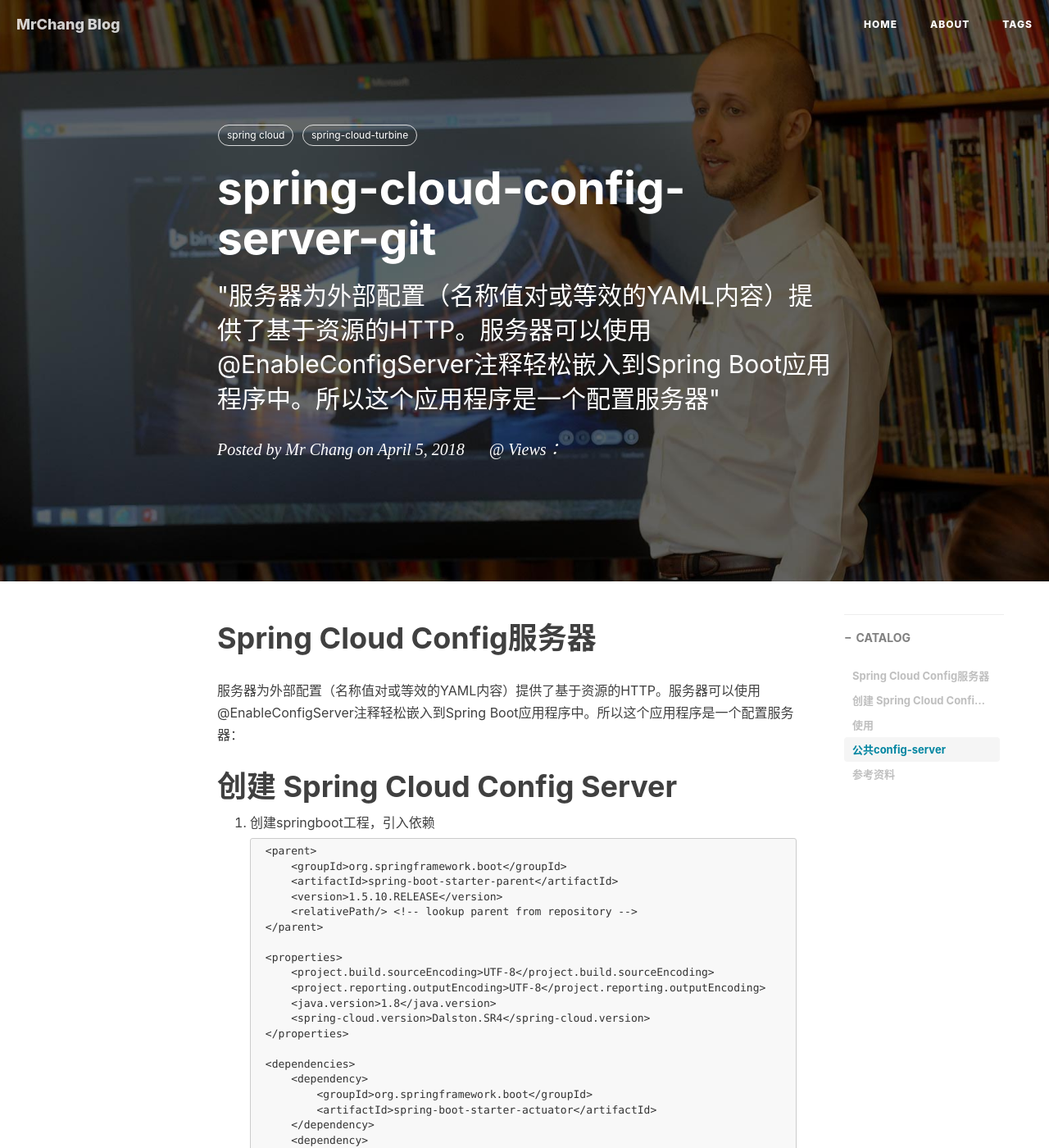
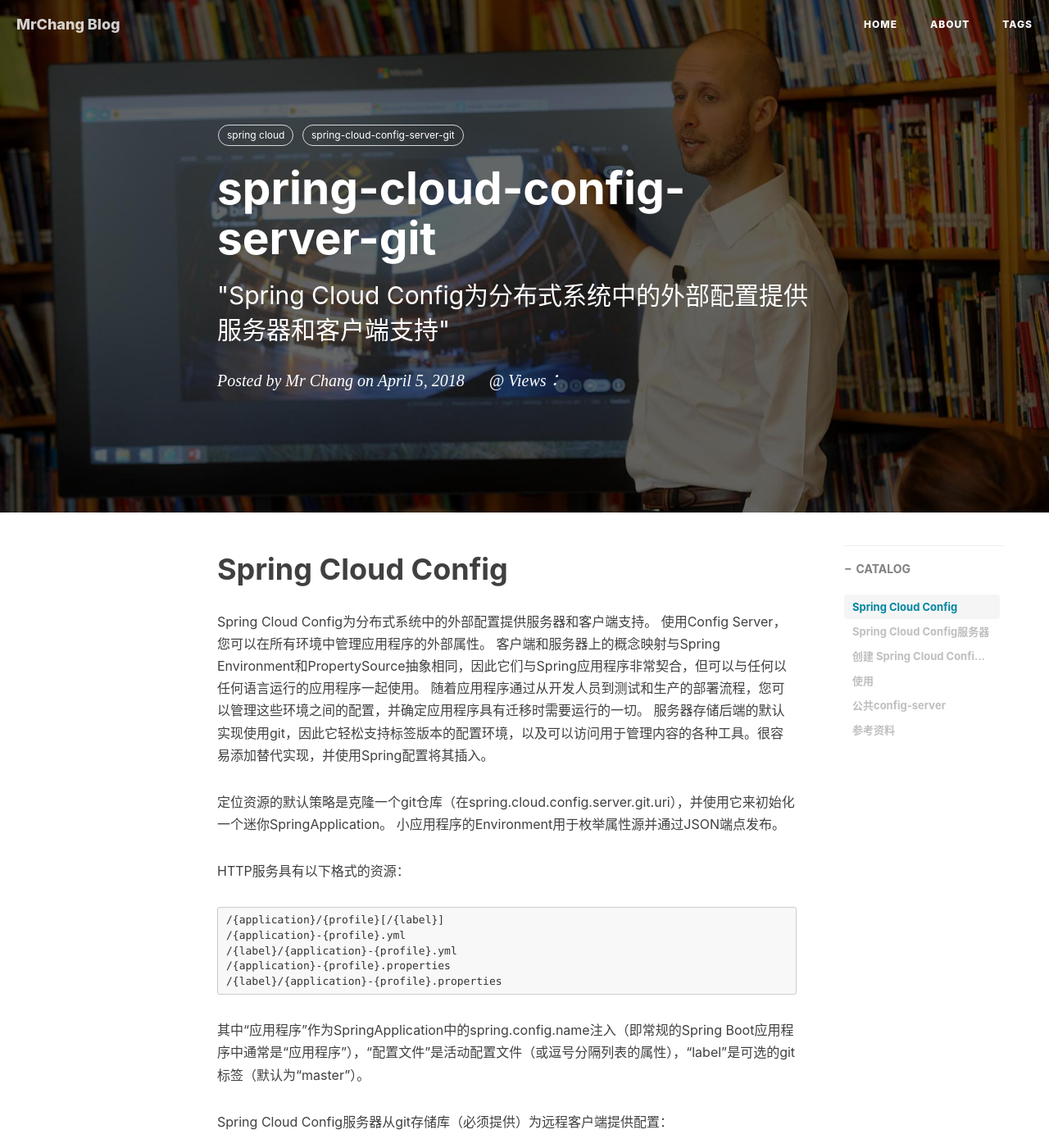
Before and after one commit to ncic-ict/changdaye.github.io, a Jekyll site: the page built from _posts/2018-04-05-spring-cloud-config-server-git.md, in a window 1280 px wide and 1400 px high. Shown: the whole window at 82% size. Built offline with Jekyll 4.4.1, drawn with Linux system fonts in a browser that asks for light colours; nearby versions of some CDN libraries; comment, search, counter and statistics services are not loaded; some of the changed text lies outside the part shown.

Commit message:
增加修饰

```diff
--- a/_posts/2018-04-05-spring-cloud-config-server-git.md
+++ b/_posts/2018-04-05-spring-cloud-config-server-git.md
@@ -1,15 +1,41 @@
 ---
 layout:     post
 title:     	spring-cloud-config-server-git
-subtitle:    "\"服务器为外部配置（名称值对或等效的YAML内容）提供了基于资源的HTTP。服务器可以使用@EnableConfigServer注释轻松嵌入到Spring Boot应用程序中。所以这个应用程序是一个配置服务器\""
+subtitle:    "\"Spring Cloud Config为分布式系统中的外部配置提供服务器和客户端支持\""
 date:       2018-04-05
 author:     Mr Chang
 header-img: img/post-bg-e2e-ux.jpg
 catalog: true
 tags:
     - spring cloud
-    - spring-cloud-turbine
+    - spring-cloud-config-server-git
 ---
+
+# Spring Cloud Config
+
+Spring Cloud Config为分布式系统中的外部配置提供服务器和客户端支持。
+使用Config Server，您可以在所有环境中管理应用程序的外部属性。
+客户端和服务器上的概念映射与Spring Environment和PropertySource抽象相同，因此它们与Spring应用程序非常契合，但可以与任何以任何语言运行的应用程序一起使用。
+随着应用程序通过从开发人员到测试和生产的部署流程，您可以管理这些环境之间的配置，并确定应用程序具有迁移时需要运行的一切。
+服务器存储后端的默认实现使用git，因此它轻松支持标签版本的配置环境，以及可以访问用于管理内容的各种工具。很容易添加替代实现，并使用Spring配置将其插入。
+
+定位资源的默认策略是克隆一个git仓库（在spring.cloud.config.server.git.uri），并使用它来初始化一个迷你SpringApplication。
+小应用程序的Environment用于枚举属性源并通过JSON端点发布。
+
+HTTP服务具有以下格式的资源：
+
+    /{application}/{profile}[/{label}]
+    /{application}-{profile}.yml
+    /{label}/{application}-{profile}.yml
+    /{application}-{profile}.properties
+    /{label}/{application}-{profile}.properties
+
+
+其中“应用程序”作为SpringApplication中的spring.config.name注入（即常规的Spring Boot应用程序中通常是“应用程序”），“配置文件”是活动配置文件（或逗号分隔列表的属性），“label”是可选的git标签（默认为“master”）。
+
+Spring Cloud Config服务器从git存储库（必须提供）为远程客户端提供配置：
+
+		spring.cloud.config.server.git.uri=https://github.com/changdaye/spring-cloud-config-repo-demo/
 
 
 # Spring Cloud Config服务器
```
